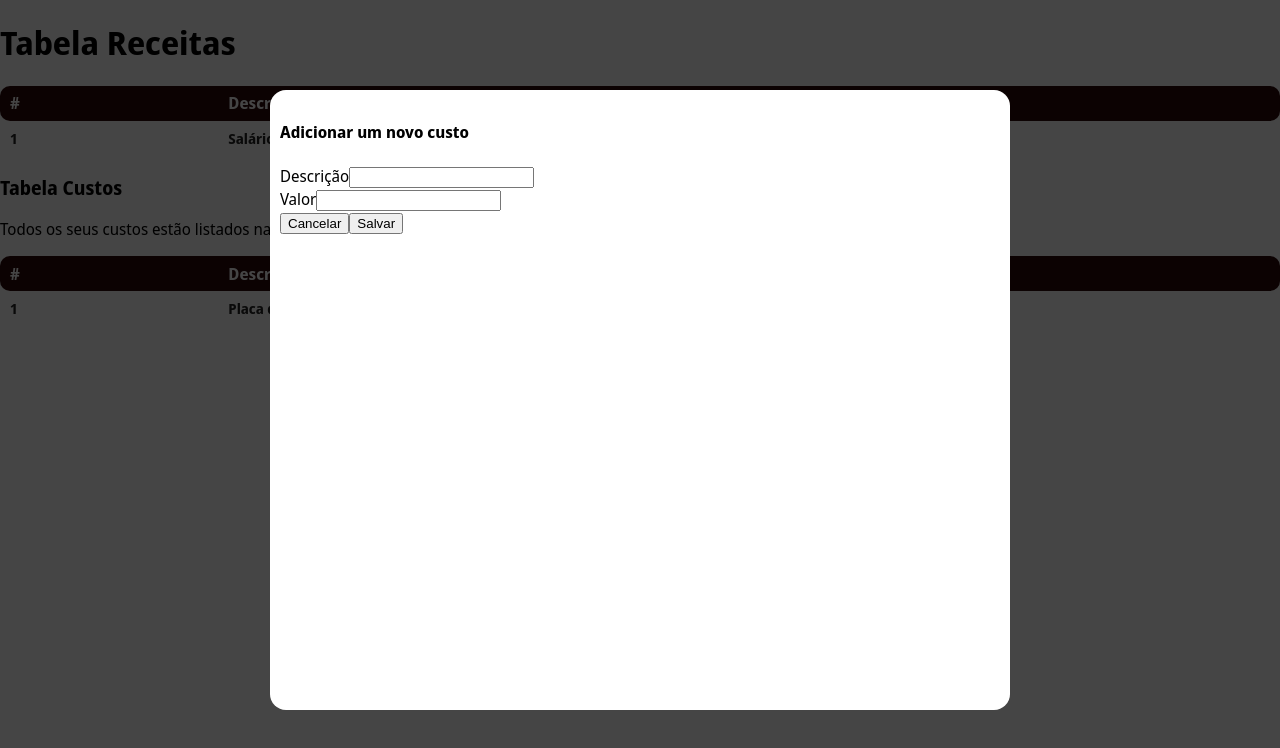
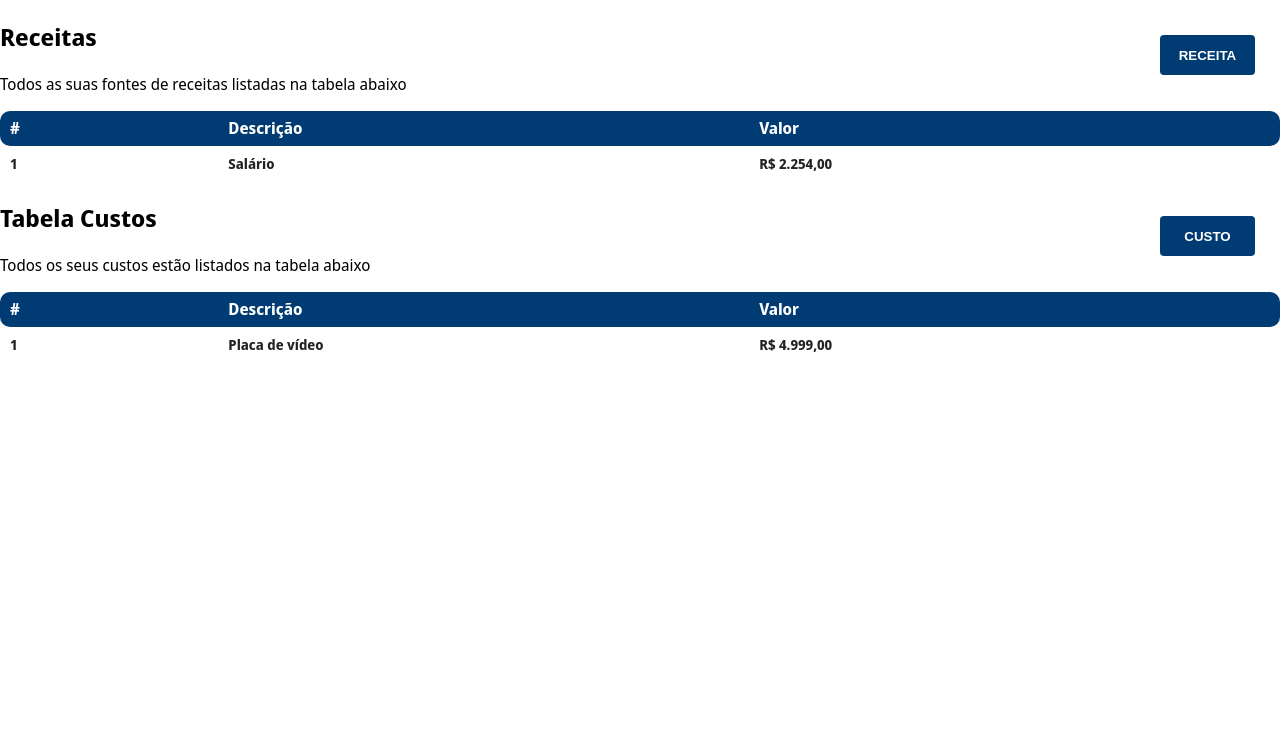
Before and after one commit to EbenauDev/FluxoDeCaixa, a Vue app in the folder front-end/fluxo-caixa/: page / in a window 1280 px wide. Shown: the top 748 px of the page. Built offline with nearby package versions, Linux system fonts and the light colour scheme.

Commit message:
Ajustado template da modal e formulário

```diff
--- a/front-end/fluxo-caixa/package.json
+++ b/front-end/fluxo-caixa/package.json
@@ -9,6 +9,7 @@
   },
   "dependencies": {
     "animate.css": "^4.1.1",
+    "axios": "^0.22.0",
     "core-js": "^3.6.5",
     "vue": "^3.0.0",
     "vue-router": "^4.0.0-0"
--- a/front-end/fluxo-caixa/src/App.vue
+++ b/front-end/fluxo-caixa/src/App.vue
@@ -4,18 +4,13 @@
 
 <style lang="scss">
 @import url("https://fonts.googleapis.com/css2?family=Noto+Sans+Display:wght@400;600;700&display=swap");
+
 :root {
-  --cor-principal1: #d6e4f5;
-  --cor-principal2: #83afe2;
-  --cor-principal3: #3079cf;
-  --cor-principal4: #1d497c;
-  --cor-principal5: #0a1829;
-  --cor-secundaria1: #f8d3d5;
-  --cor-secundaria2: #eb7a81;
-  --cor-secundaria3: #de212e;
-  --cor-secundaria4: #85141b;
-  --cor-secundaria5: #2c0709;
+  --main-color: #0074b7;
+  --main-color-dark: #003b73;
+  --main-color-light: #60a3d9;
 }
+
 html,
 body {
   margin: 0;
--- a/front-end/fluxo-caixa/src/components/Modal.vue
+++ b/front-end/fluxo-caixa/src/components/Modal.vue
@@ -1,7 +1,7 @@
 <template>
   <div class="custom-modal">
     <div class="modal-backdrop">
-      <div class="modal-content">
+      <div class="modal-content modal-sm">
         <slot></slot>
       </div>
     </div>
@@ -47,6 +47,10 @@ export default {
       animation: slideInDown;
       animation-duration: 0.5s;
     }
+    .modal-sm {
+      max-width: 420px;
+      max-height: 355px;
+    }
   }
 }
 
--- a/front-end/fluxo-caixa/src/components/TabelaCustos.vue
+++ b/front-end/fluxo-caixa/src/components/TabelaCustos.vue
@@ -1,8 +1,22 @@
 <template>
   <div>
     <div class="container">
-      <h3>Tabela Custos</h3>
-      <p>Todos os seus custos estão listados na tabela abaixo</p>
+      <header class="container-header">
+        <div>
+          <h2>Tabela Custos</h2>
+          <p>Todos os seus custos estão listados na tabela abaixo</p>
+        </div>
+        <div>
+          <button
+            class="btn btn-primary upper f-bold"
+            type="button"
+            @click="novoCusto"
+          >
+            Custo
+          </button>
+        </div>
+      </header>
+
       <div class="tabela">
         <div class="tabela__cabecalho background-primary">
           <div>#</div>
@@ -17,23 +31,32 @@
       </div>
     </div>
 
-    <modal>
-      <div>
-        <div>
-          <h4>Adicionar um novo custo</h4>
-        </div>
+    <modal v-if="adicionarNovoCusto">
+      <div class="w-100 p-20">
+        <header>
+          <h2 class="main-color-dark">Adicionar um novo custo</h2>
+          <p>Utilize o formulário abaixo para adicionar um novo custo</p>
+        </header>
         <form class="form" name="novoCusto">
           <div class="form-group">
-            <label for="descricao">Descrição</label>
-            <input id="descricao" type="text" />
+            <label class="form-label" for="descricao">Descrição</label>
+            <input class="form-control" id="descricao" type="text" />
           </div>
-          <div>
-            <label for="valor">Valor</label>
-            <input id="valor" type="text" />
+          <div class="form-group">
+            <label class="form-label" for="valor">Valor</label>
+            <input class="form-control" id="valor" type="text" />
           </div>
-          <div>
-            <button class="btn-cancel" type="button">Cancelar</button>
-            <button class="btn-primary" type="button">Salvar</button>
+          <div class="form-footer">
+            <button class="btn btn-cancel" type="button" @click="closeModal">
+              Cancelar
+            </button>
+            <button
+              class="btn btn-primary f-bold upper"
+              type="button"
+              @click="salvarNovoCusto"
+            >
+              Salvar
+            </button>
           </div>
         </form>
       </div>
@@ -46,6 +69,22 @@ import Modal from "./Modal.vue";
 export default {
   name: "TabelaCustos",
   components: { Modal },
+  data() {
+    return {
+      adicionarNovoCusto: false,
+    };
+  },
+  methods: {
+    closeModal() {
+      this.adicionarNovoCusto = false;
+    },
+    novoCusto() {
+      this.adicionarNovoCusto = true;
+    },
+    salvarNovoCusto() {
+      this.adicionarNovoCusto = false;
+    },
+  },
 };
 </script>
 
--- a/front-end/fluxo-caixa/src/components/TabelaReceitas.vue
+++ b/front-end/fluxo-caixa/src/components/TabelaReceitas.vue
@@ -1,6 +1,20 @@
 <template>
   <div class="container">
-    <h1>Tabela Receitas</h1>
+    <header class="container-header">
+      <div>
+        <h2>Receitas</h2>
+        <p>Todos as suas fontes de receitas listadas na tabela abaixo</p>
+      </div>
+      <div>
+        <button
+          class="btn btn-primary upper f-bold"
+          type="button"
+          @click="novoReceita"
+        >
+          Receita
+        </button>
+      </div>
+    </header>
     <div class="tabela">
       <div class="tabela__cabecalho background-primary">
         <div>#</div>
@@ -13,12 +27,60 @@
         <div>R$ 2.254,00</div>
       </div>
     </div>
+    <modal v-if="adicionarNovaReceita">
+      <div class="w-100 p-20">
+        <header>
+          <h2 class="main-color-dark">Receita</h2>
+          <p>Utilize o formulário abaixo para adicionar uma nova receita</p>
+        </header>
+        <form class="form" name="novoCusto">
+          <div class="form-group">
+            <label class="form-label" for="descricao">Descrição</label>
+            <input class="form-control" id="descricao" type="text" />
+          </div>
+          <div class="form-group">
+            <label class="form-label" for="valor">Valor</label>
+            <input class="form-control" id="valor" type="text" />
+          </div>
+          <div class="form-footer">
+            <button class="btn btn-cancel" type="button" @click="closeModal">
+              Cancelar
+            </button>
+            <button
+              class="btn btn-primary f-bold upper"
+              type="button"
+              @click="salvarNovaReceita"
+            >
+              Salvar
+            </button>
+          </div>
+        </form>
+      </div>
+    </modal>
   </div>
 </template>
 
 <script>
+import Modal from "./Modal.vue";
 export default {
   name: "TabelaReceitas",
+  components: { Modal },
+  data() {
+    return {
+      adicionarNovaReceita: false,
+    };
+  },
+  methods: {
+    closeModal() {
+      this.adicionarNovaReceita = false;
+    },
+    novoReceita() {
+      this.adicionarNovaReceita = true;
+    },
+    salvarNovaReceita() {
+      this.adicionarNovaReceita = false;
+    },
+  },
 };
 </script>
 
--- a/front-end/fluxo-caixa/src/scss/globals.scss
+++ b/front-end/fluxo-caixa/src/scss/globals.scss
@@ -1,5 +1,11 @@
 .container {
-    max-width: 1440px;
+    max-width: 1320px;
+}
+
+.container-header {
+    display: grid;
+    grid-template-columns: 1fr 120px;
+    align-items: center;
 }
 
 .tabela {
@@ -29,16 +35,90 @@
 }
 
 .background-primary {
-    background-color: var(--cor-secundaria5);
+    background-color: var(--main-color-dark);
 }
 
 .form {
+    width: 100%;
+    display: flex;
+    flex-direction: column;
+    padding: 10px;
     .form-group {
+        display: flex;
+        flex-direction: column;
+        margin-bottom: 10px;
+
+        .form-label {
+            display: block;
+            margin: 4px;
+            font-size: 14px;
+            font-weight: 600;
+        }
+
+        .form-control {
+            padding: 5px 10px;
+            min-height: 22px;
+            border-radius: 4px;
+            border: 1px solid #ddd;
+            &:focus {
+                outline: var(--main-color-light);
+                border-color: var(--main-color-light);
+            }
+        }
     }
+    .form-footer {
+        display: flex;
+        justify-content: space-around;
+    }
+}
+
+.btn {
+    min-height: 40px;
+    border: none;
+    outline: none;
+    border-radius: 4px;
+    cursor: pointer;
+    display: flex;
+    align-items: center;
+    justify-content: center;
+    min-width: 95px;
 }
 
 .btn-cancel {
 }
 
 .btn-primary {
+    background-color: var(--main-color-dark);
+    color: #fff;
+    &:hover {
+        filter: brightness(0.5);
+    }
 }
+
+.w-100 {
+    width: 100%;
+}
+
+.p-20 {
+    padding: 20px;
+}
+
+.main-color {
+    color: var(--main-color);
+}
+
+.main-color-dark {
+    color: var(--main-color-dark);
+}
+
+.main-color-light {
+    color: var(--main-color-light);
+}
+
+.upper {
+    text-transform: uppercase;
+}
+
+.f-bold {
+    font-weight: 600;
+}
```
Also changed, not shown: 1 other file (tests, documents, lock files or other folders).
